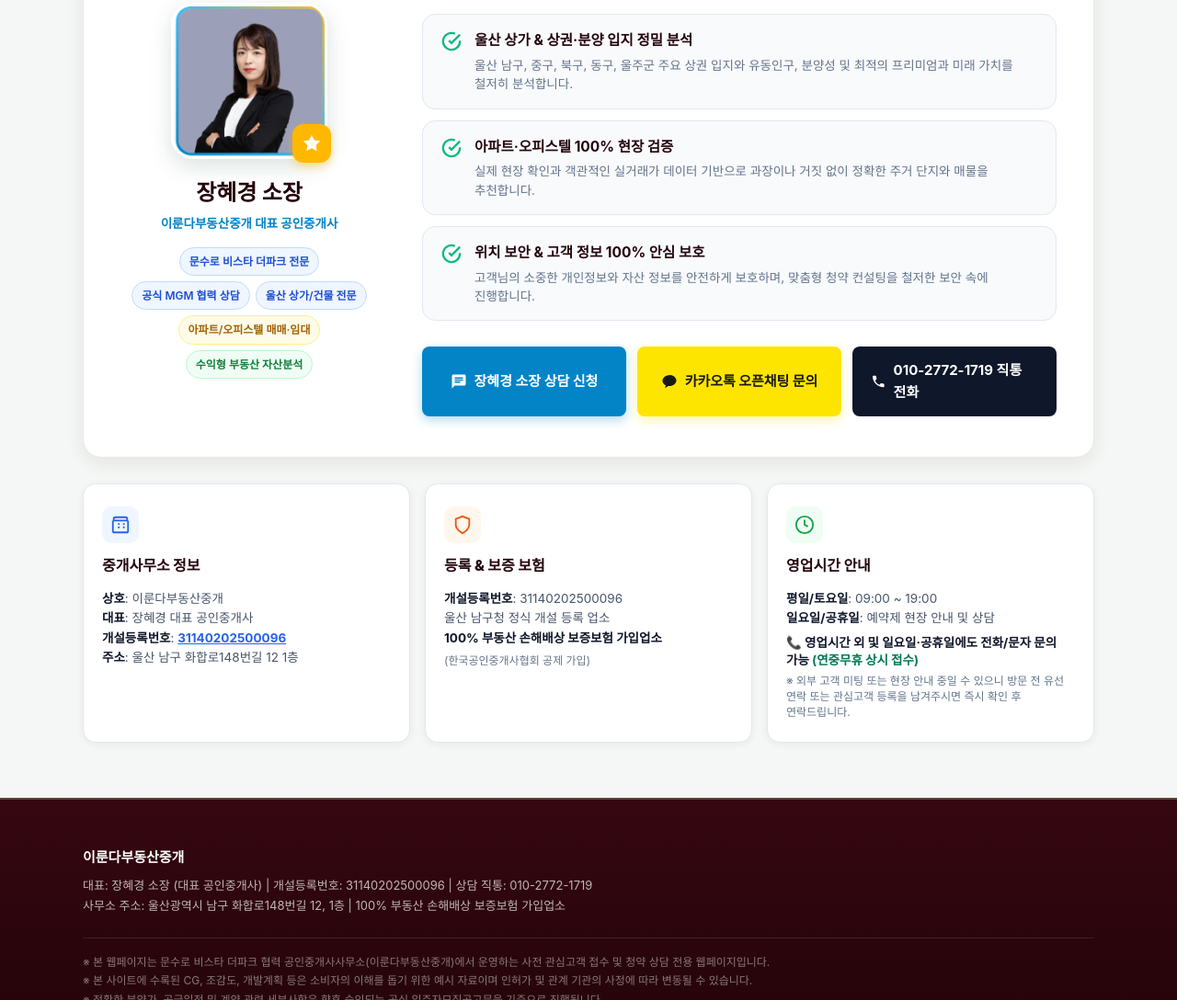
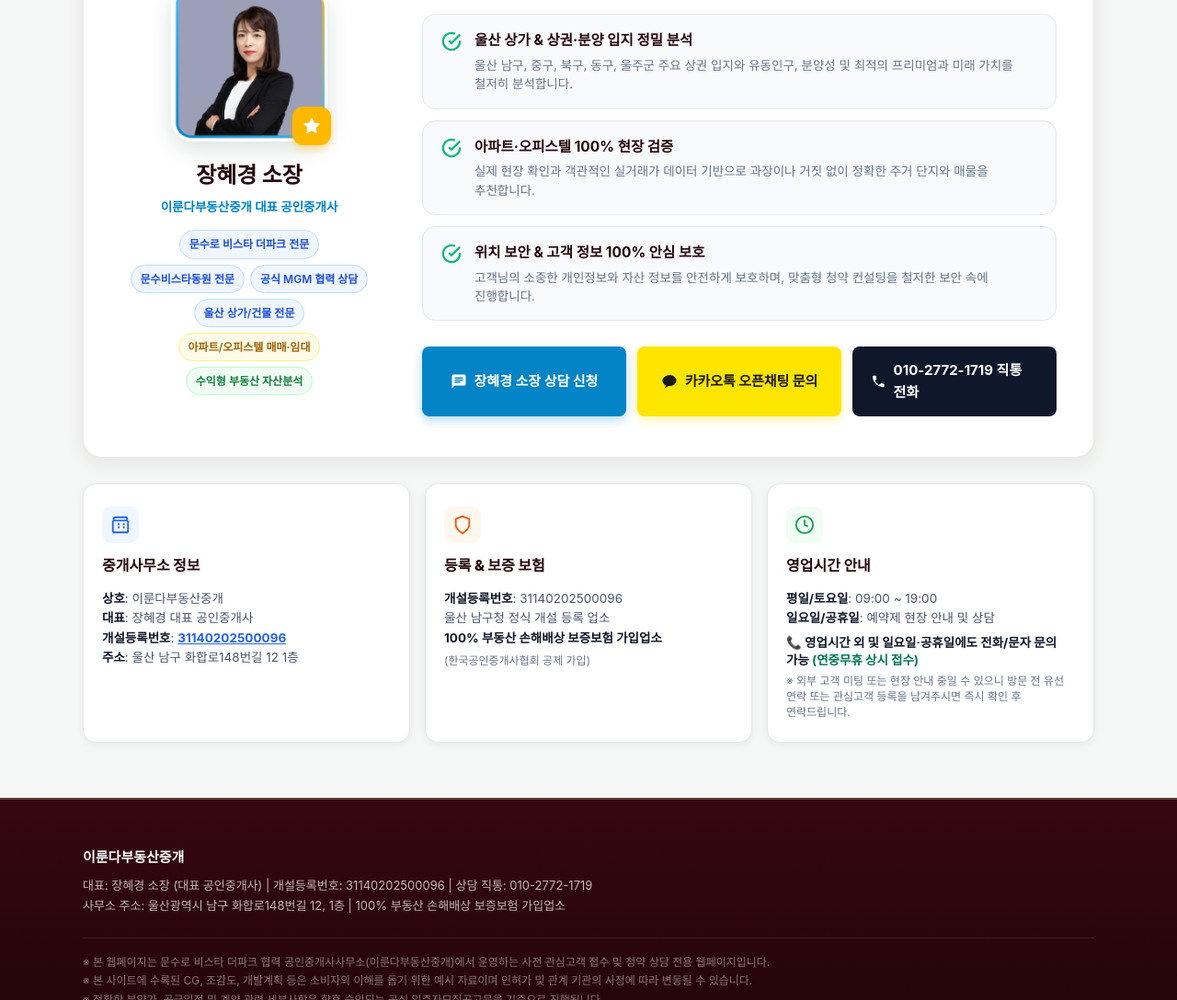
Before and after one commit to antemus/vista-thepark, a website: page index.html in a window 1280 px wide. Shown: the part 10441-11529 px from the top of the page at 92% size. Drawn offline with Linux system fonts and the light colour scheme; a web font is replaced by a local one.

Commit message:
feat: add 문수비스타동원 전문 to realtor profile tag chips

```diff
--- a/index.html
+++ b/index.html
@@ -898,6 +898,7 @@
           <p class="realtor-title">이룬다부동산중개 대표 공인중개사</p>
           <div class="realtor-tags">
             <span class="realtor-tag-chip blue">문수로 비스타 더파크 전문</span>
+            <span class="realtor-tag-chip blue">문수비스타동원 전문</span>
             <span class="realtor-tag-chip blue">공식 MGM 협력 상담</span>
             <span class="realtor-tag-chip blue">울산 상가/건물 전문</span>
             <span class="realtor-tag-chip yellow">아파트/오피스텔 매매·임대</span>
--- a/js/config.js
+++ b/js/config.js
@@ -14,7 +14,7 @@
     regAgency: "울산 남구청 정식 개설 등록 업소",
     businessHoursWeekday: "09:00 ~ 19:00",
     businessHoursWeekend: "예약제 현장 안내 (영업시간 외 및 공휴일 상시 전화/문자 상담 가능)",
-    specialties: ["문수로 비스타 더파크 전문상담", "문수로 비스타 더파크 MGM 협력상담", "울산 상가/건물 전문", "아파트/오피스텔 매매·임대", "수익형 부동산 자산분석"],
+    specialties: ["문수로 비스타 더파크 전문", "문수비스타동원 전문", "공식 MGM 협력 상담", "울산 상가/건물 전문", "아파트/오피스텔 매매·임대", "수익형 부동산 자산분석"],
     kakaoOpenChat: "https://open.kakao.com/o/sGpdIfki"
   },
 
```
